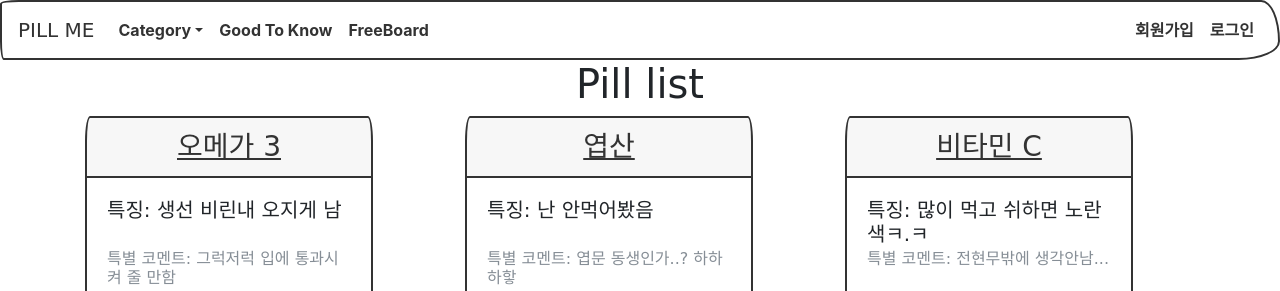
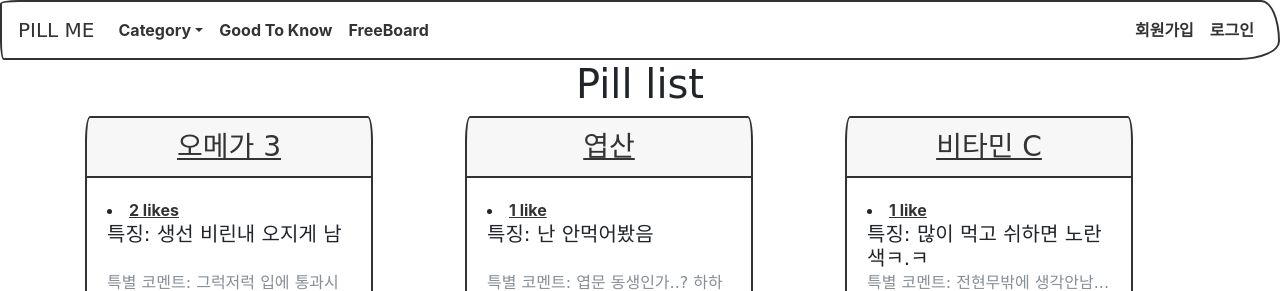
Before and after one commit to Covee/Pillme_django, a Django app: page /pills/pill_list/ in a window 1280 px wide. Shown: the top 291 px of the page. Run offline with Django 3.2, Linux system fonts and the light colour scheme; data comes from the database, SQL or seed files in the repository; both versions use the stored data as it was after the commit; some libraries are stand-ins or nearby versions; some web fonts are replaced.

Commit message:
Like기능 구현, 로그인시 유저ID로 로그인 하게끔 수정

```diff
--- a/src/pillme/settings.py
+++ b/src/pillme/settings.py
@@ -133,7 +133,7 @@ ACCOUNT_LOGOUT_REDIRECT_URL = 'account_login'
 
 ACCOUNT_LOGOUT_ON_GET = True
 
-ACCOUNT_AUTHENTICATION_METHOD = 'email'
+ACCOUNT_AUTHENTICATION_METHOD = 'username'
 ACCOUNT_EMAIL_REQUIRED = True
 
 # email verification을 통과해야만 로그인 가능(mandatory), 일단 인증안해도 로그인 가능(optional), 인증 필요없음(none)
--- a/src/pills/templates/pills/pill_list.html
+++ b/src/pills/templates/pills/pill_list.html
@@ -12,6 +12,11 @@
 			  	<div class="card mb-3" style="width: 18rem;">
 			  		<a href="{{ pills.get_absolute_url }}"><h3 class="card-header" style="text-align: center;">{{ pills.name }}</h3></a>
 			  		<div class="card-body">
+
+			  		<li>
+					    <a href="{% url 'pills:pill_like' pills.pk %}">{{ pills.like_user_set.count }} like{{ pills.like_user_set.count|pluralize }}</a>
+					</li>
+
 			  			<h5 class="card-title" style="height: 45px;"">특징: {{ pills.feature }}</h5>
 			  			<h6 class="card-subtitle text-muted" style="height: 25px;">특별 코멘트: {{ pills.editor_said }}</h6>
 			  		</div>
--- a/src/pills/urls.py
+++ b/src/pills/urls.py
@@ -1,11 +1,13 @@
 from django.shortcuts import render
 from django.conf.urls import url, include
 
-from .views import PillListView, PillDetailView
+from . import views
+from .views import PillListView, PillDetailView, pill_like
 
 
 urlpatterns = [
     url(r'^pill_list/$', PillListView.as_view(), name='pill_list'),
 	url(r'^pill_detail/(?P<pk>\d+)/$', PillDetailView.as_view(), name='pill_detail'),
+	url(r'^pill_list/(?P<pk>\d+)/like/$', views.pill_like, name='pill_like'),
 
 ]
--- a/src/pills/views.py
+++ b/src/pills/views.py
@@ -1,8 +1,14 @@
 from django.db.models import Q
 
 from django.views.generic import ListView, DetailView
+from django.shortcuts import get_object_or_404, redirect, render
 
-from .models import Pills
+from django.contrib.auth.decorators import login_required
+
+
+
+from .models import Pills, Like
+import json
 
 
 class PillListView(ListView):
@@ -28,3 +34,15 @@ class PillDetailView(DetailView):
 	model = Pills
 	template_name = 'pills/pill_detail.html'
 	# context_object_name = 'pills'
+
+
+@login_required
+def pill_like(request, pk):
+	pill = get_object_or_404(Pills, pk=pk)
+
+	pill_like, pill_like_created = pill.like_set.get_or_create(user=request.user)
+
+	if not pill_like_created:
+		pill_like.delete()
+
+	return redirect('pills:pill_list')
--- a/src/templates/account/login.html
+++ b/src/templates/account/login.html
@@ -42,9 +42,9 @@
         <form class="login" method="POST" action="{% url 'account_login' %}">
           {% csrf_token %}
           {{ form|crispy }}
-          {% if redirect_field_value %}
+          <!-- {% if redirect_field_value %}
           <input class="form-cont type="hidden" name="{{ redirect_field_name }}" value="{{ redirect_field_value }}" />
-          {% endif %}
+          {% endif %} -->
           <a class="button secondaryAction" href="{% url 'account_reset_password' %}">{% trans "Forgot Password?" %}</a>&emsp;
           <button class="btn btn-primary" type="submit">{% trans "Sign In" %}</button>
         </form>
```
Also changed, not shown: src/db.sqlite3.
